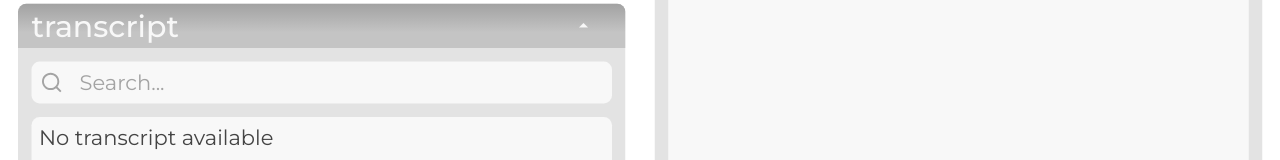
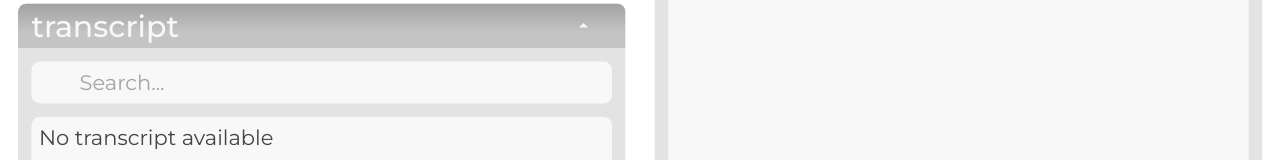
Before and after one commit to BenjaminMiddleton/Online_Webinar, a React (Vite) app in the folder UI/: page /#/ in a window 1280 px wide. Shown: the part 498-658 px from the top of the page. Built offline with nearby package versions, Linux system fonts and the light colour scheme; no server answers.

Commit message:
Convert symbolSearchSmall SVG to inline SVG in TranscriptBox component

```diff
--- a/UI/src/components/TranscriptBox.tsx
+++ b/UI/src/components/TranscriptBox.tsx
@@ -16,7 +16,7 @@ export type TranscriptBoxType = {
   jobId?: string | null;
 };
 
-const TranscriptBox: FunctionComponent<TranscriptBoxType> = ({
+const TranscriptBox: React.FC<TranscriptBoxType> = ({
   className = "",
   property1 = "Expanded",
   transcription = "",
@@ -114,12 +114,12 @@ const TranscriptBox: FunctionComponent<TranscriptBoxType> = ({
             <div className={styles.collapsibleContent}>
               <div className={styles.searchBox}>
                 <div className={styles.searchText}>
-                  <img
-                    className={styles.symbolSearchSmall}
-                    alt=""
-                    src="/symbol-search-small.svg"
-                  />
-                  <input className={styles.search} type="text" placeholder="Search..." />
+                  <div className={styles.symbolSearchSmall}>
+                    <svg width="34" height="34" viewBox="0 0 34 34" xmlns="http://www.w3.org/2000/svg">
+                      <path d="M12 16l-6-6h12z" fill="#F8F8F8" />
+                    </svg>
+                  </div>
+                  <input className={styles.search} placeholder="Search..." />
                 </div>
               </div>
 
```
